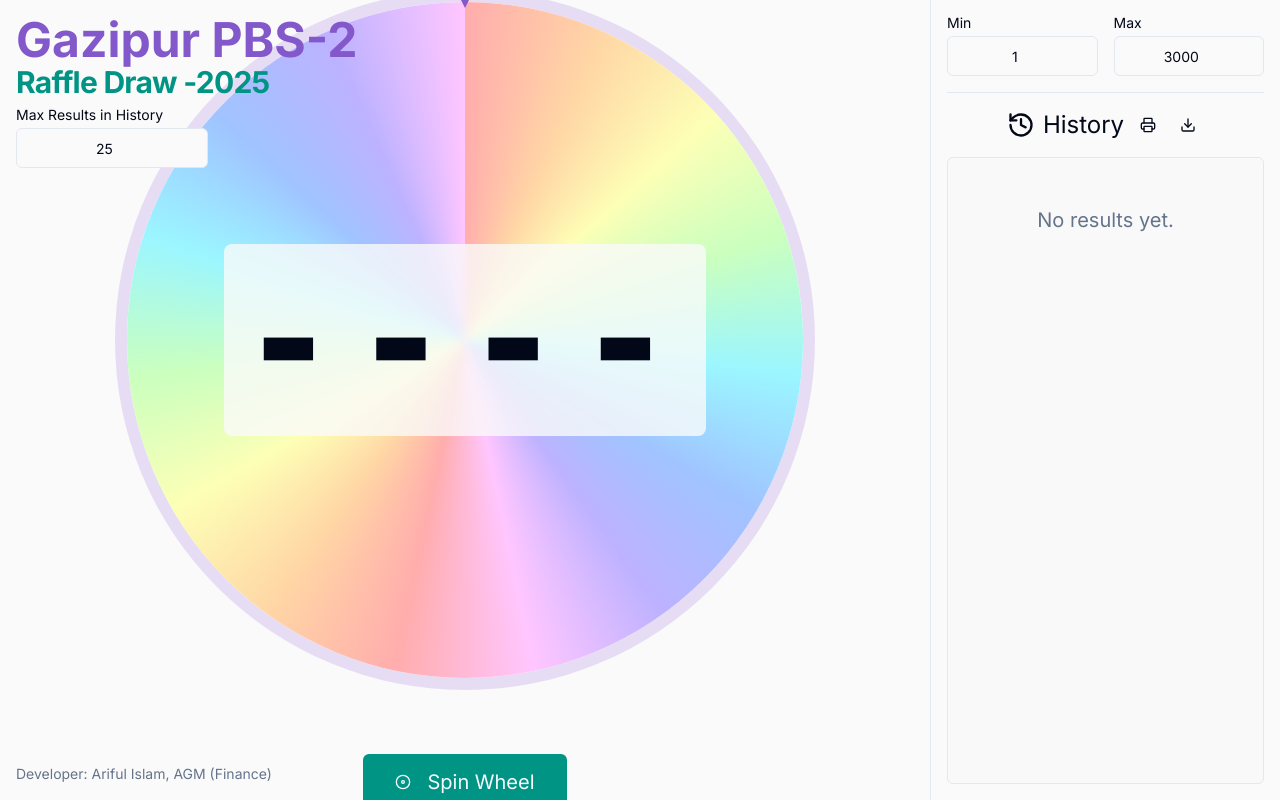
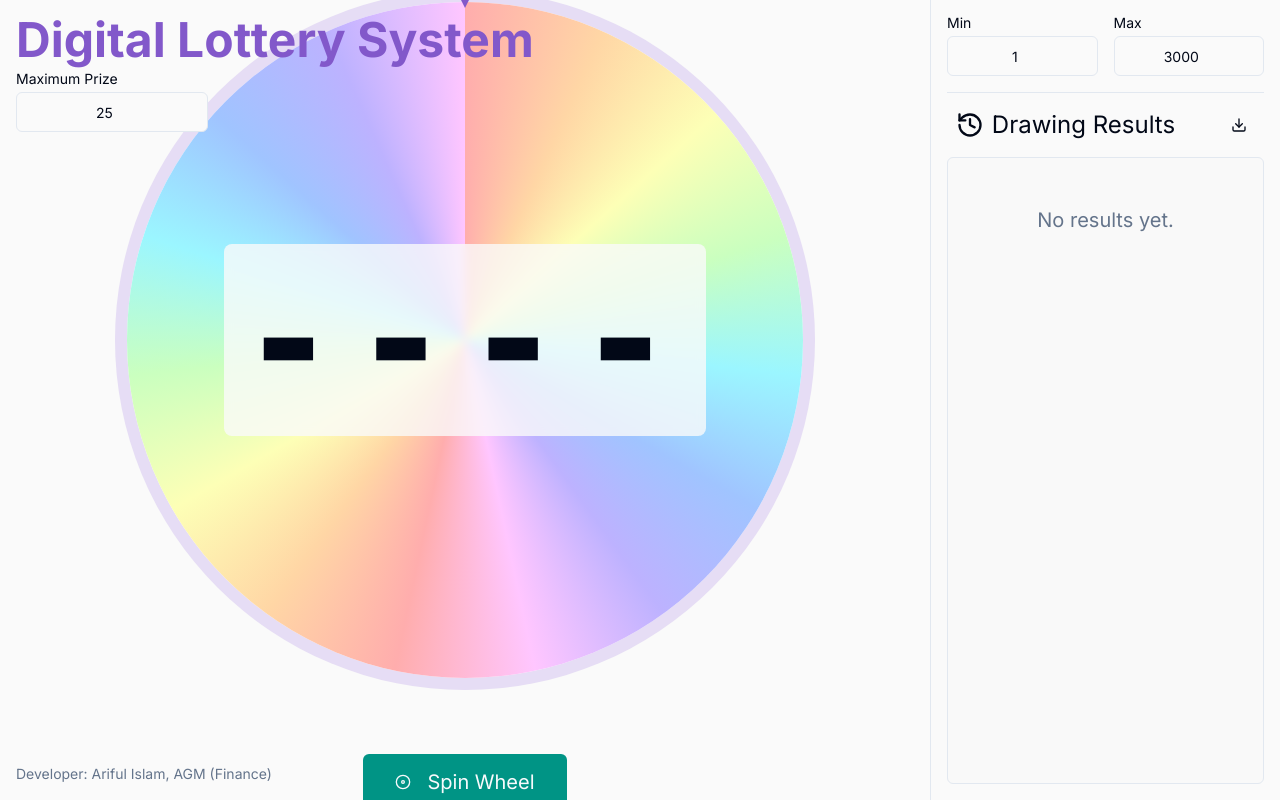
Before and after one commit to arifais15/arifReconcile, a Next.js app: page / in a window 1280 px wide. Built offline with nearby package versions, Linux system fonts and the light colour scheme.

Commit message:
Update lottery logic

```diff
--- a/src/app/page.tsx
+++ b/src/app/page.tsx
@@ -106,11 +106,11 @@ export default function Home() {
     <div className="h-screen flex flex-col bg-background text-foreground overflow-hidden">
       <header className="absolute top-4 left-4 z-10 no-print">
         <h1 className="text-4xl md:text-5xl font-headline font-bold text-primary">
-            Gazipur PBS-2
+            Digital Lottery System
         </h1>
-        <h5 className="text-2xl md:text-3xl font-headline font-bold tracking-tight text-accent">Raffle Draw -2025</h5>
+        {/* <h5 className="text-2xl md:text-3xl font-headline font-bold tracking-tight text-accent">Raffle Draw -2025</h5> */}
         <div className="grid w-48 items-center gap-1.5 mt-2">
-            <Label htmlFor="max-results" className="text-foreground">Max Results in History</Label>
+            <Label htmlFor="max-results" className="text-foreground">Maximum Prize</Label>
             <Input
               type="number"
               id="max-results"
@@ -122,7 +122,7 @@ export default function Home() {
         </div>
       </header>
 
-      <div className="flex-1 grid grid-cols-1 md:grid-cols-[1fr_350px] overflow-hidden">
+      <div className="flex-1 flex flex-col md:flex-row overflow-hidden">
         <main className="flex-1 flex items-center justify-center bg-grid-pattern overflow-hidden">
           <WheelSpinner
             onNewResult={handleNewResult}
@@ -133,7 +133,7 @@ export default function Home() {
           />
         </main>
 
-        <aside className="w-full md:w-[350px] flex flex-col p-4 border-l bg-background">
+        <aside className="w-full md:w-[350px] h-[45vh] md:h-full flex flex-col p-4 border-l bg-background">
           <div className="flex items-center justify-center gap-4 no-print">
               <div className="grid w-full items-center gap-1.5">
                 <Label htmlFor="min-range">Min</Label>
@@ -165,10 +165,10 @@ export default function Home() {
               <div className="flex items-center justify-center gap-2 mb-4">
                   <h3 className="text-2xl font-medium flex items-center gap-2">
                       <History className="size-7" />
-                      History
+                      Drawing Results
                   </h3>
                   <Button variant="ghost" size="icon" onClick={handlePrint} className="h-8 w-8 no-print">
-                      <Printer className="size-5" />
+                      {/* <Printer className="size-5" /> */}
                   </Button>
                   <Button variant="ghost" size="icon" onClick={handleDownload} className="h-8 w-8 no-print">
                     <Download className="size-5" />
```
Also changed, not shown: 1 other file (tests, documents, lock files or other folders).
